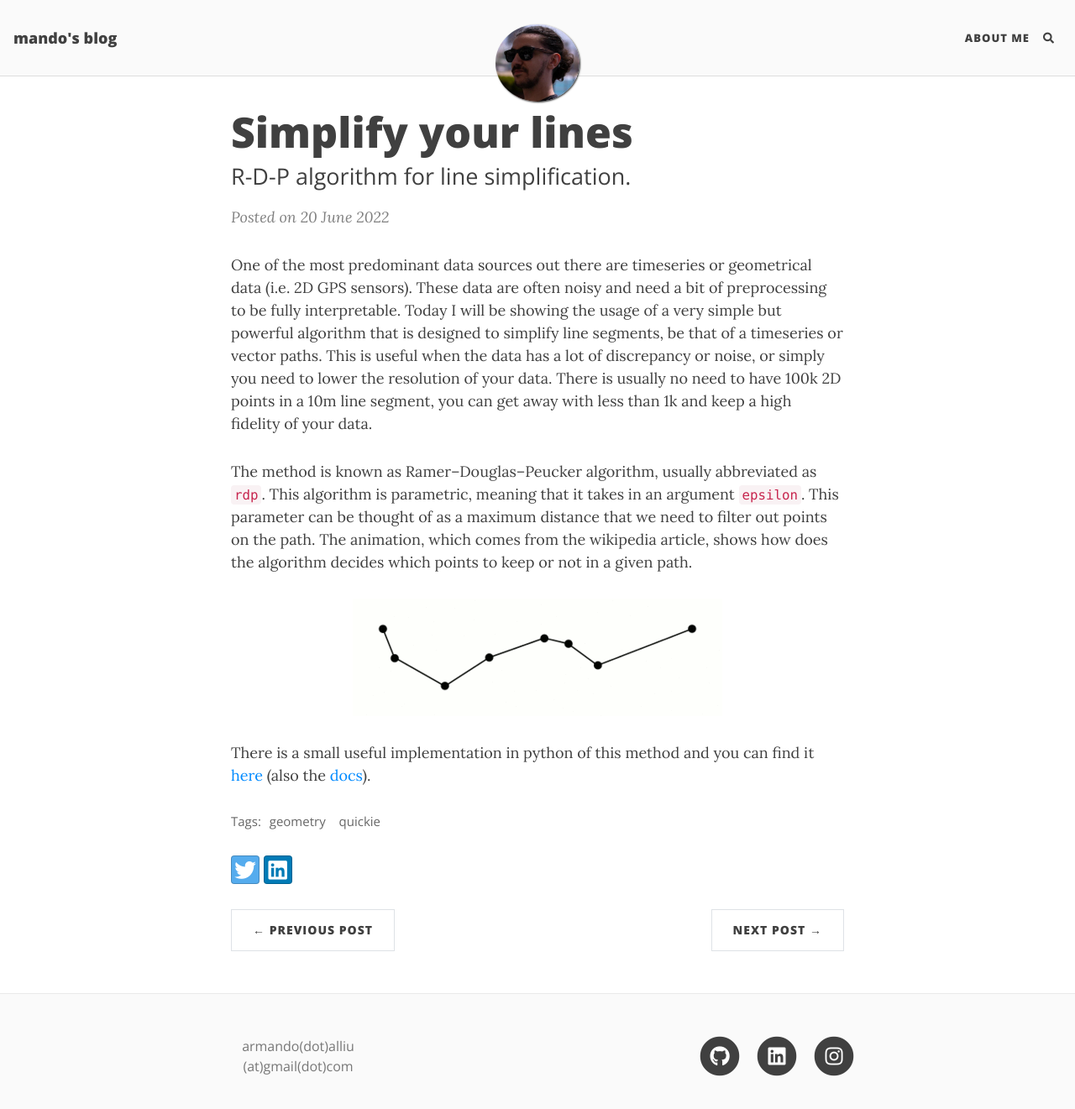
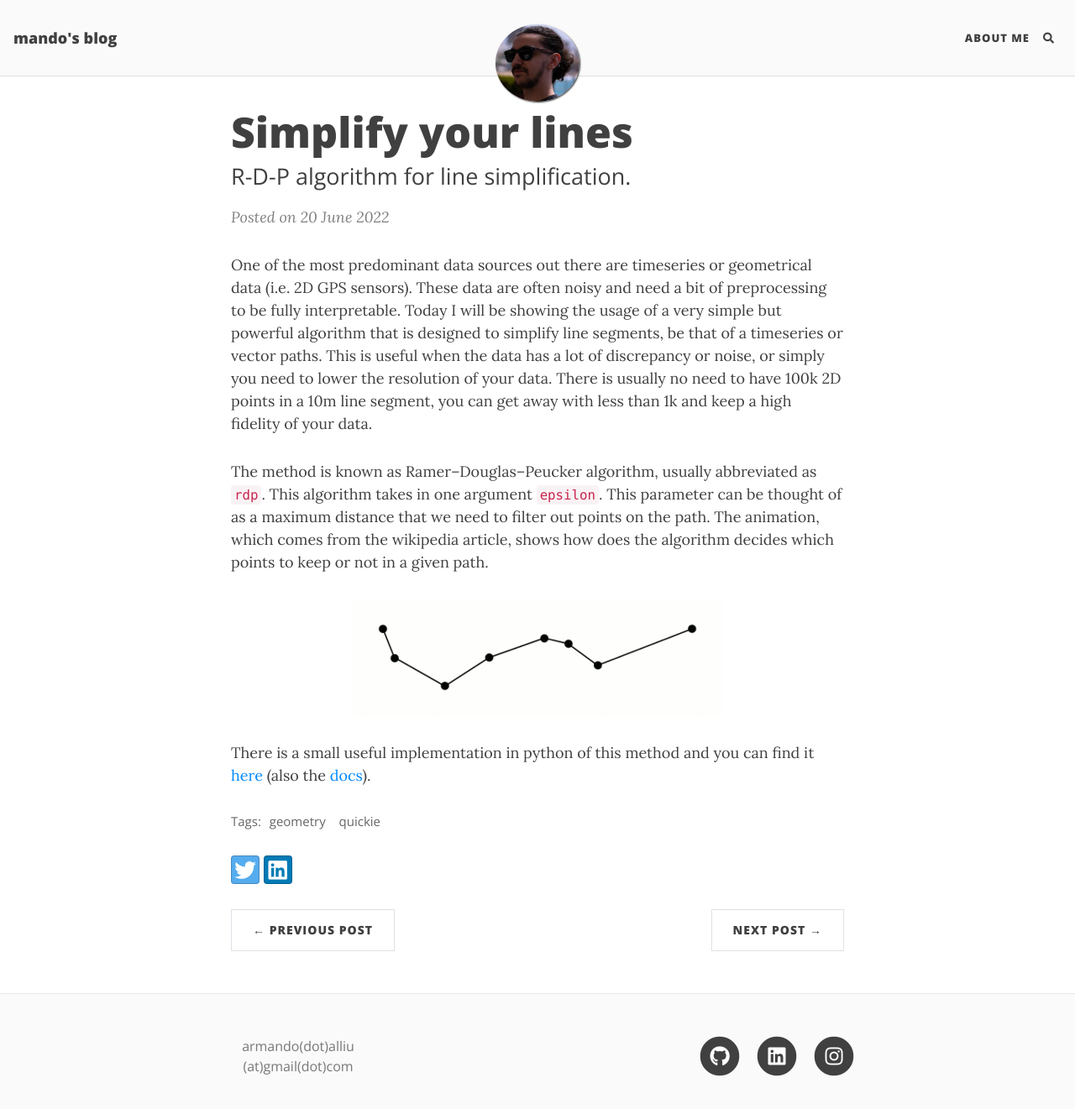
Before and after one commit to vjedulla/vjedulla.github.io, a Jekyll site: the page built from _posts/2022-06-20-rdp.md, in a window 1280 px wide and 1362 px high. Shown: the top 1321 px of the window at 84% size. Built offline with Jekyll 4.4.1, drawn with Linux system fonts in a browser that asks for light colours; nearby versions of some CDN libraries; comment, search, counter and statistics services are not loaded.

Commit message:
minor change

```diff
--- a/_posts/2022-06-20-rdp.md
+++ b/_posts/2022-06-20-rdp.md
@@ -13,8 +13,8 @@ or vector paths. This is useful when the data has a lot of discrepancy or noise,
 resolution of your data. There is usually no need to have 100k 2D points in a 10m line segment, you can get away with
 less than 1k and keep a high fidelity of your data.
 
-The method is known as Ramer–Douglas–Peucker algorithm, usually abbreviated as `rdp`. This algorithm is parametric,
-meaning that it takes in an argument `epsilon`. This parameter can be thought of as a maximum distance that we need
+The method is known as Ramer–Douglas–Peucker algorithm, usually abbreviated as `rdp`. This algorithm takes in one argument
+`epsilon`. This parameter can be thought of as a maximum distance that we need
 to filter out points on the path. The animation, which comes from the wikipedia article, shows how does the algorithm
 decides which points to keep or not in a given path.
 
```
